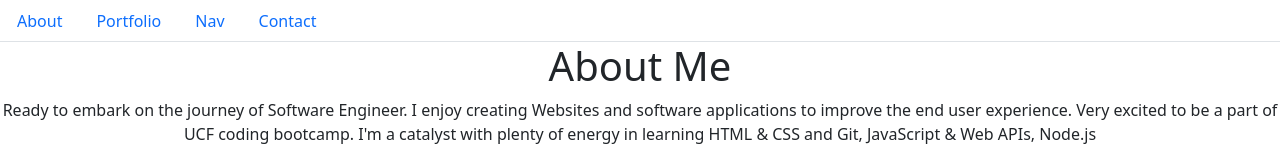
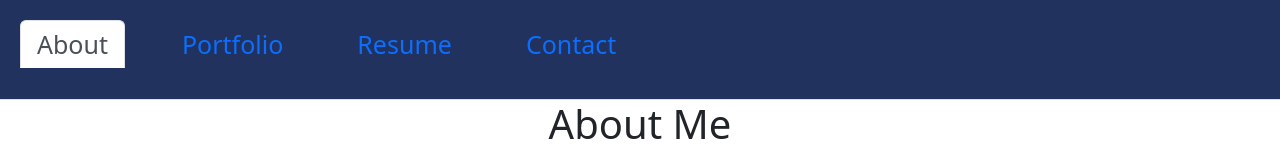
Before and after one commit to oliverLo78/20-portfolio, a React (Create React App) app in the folder react-portfolio/: page / in a window 1280 px wide. Shown: the top 160 px of the page. Built offline with nearby package versions, Linux system fonts and the light colour scheme; grey boxes are pictures that could not be loaded.

Commit message:
added css to header

```diff
--- a/react-portfolio/src/App.js
+++ b/react-portfolio/src/App.js
@@ -1,9 +1,10 @@
 // First we import 'useState' with React hook method that are immediately available to components
 import React, { useState } from 'react';
 import './App.css';
+import './components/NavTabs/index';
 
 // Importing components from the components folder
-// import Nav from './components/Nav';
+ //import Nav from './components/Nav';
 import NavTabs from './components/NavTabs';
 
 import About from './components/About';
@@ -23,6 +24,7 @@ function App() {
         showProjects={() => setPageIndex(1)}
         showResume={() => setPageIndex(2)}
         showContact={() => setPageIndex(3)}
+        pageIndex = {pageIndex}
       />
       {pageIndex === 0 ? (
         <About />
--- a/react-portfolio/src/components/NavTabs.js
+++ /dev/null
@@ -1,57 +0,0 @@
-import React from 'react';
-
-
-// TODO: Add a comment explaining how we are able to extract the key value pairs from props
-
-function NavTabs({ currentPage, handlePageChange }) {
-  return (
-    <ul className="nav nav-tabs">
-      <li className="nav-item">
-        <a
-          href="/About"
-          onClick={() => handlePageChange('About')}
-          //*  TODO: BONUS: Add a comment explaining what kind of operator this is and what it is checking for
-
-          className={currentPage === 'About' ? 'nav-link active' : 'nav-link'}
-        >
-          About
-        </a>
-      </li>
-      <li className="nav-item">
-        <a
-          href="/Portfolio"
-          onClick={() => handlePageChange('Portfolio')}
-          //  TODO: Add a comment explaining what this logic is doing
-
-          className={currentPage === 'Portfolio' ? 'nav-link active' : 'nav-link'}
-        >
-          Portfolio
-        </a>
-      </li>
-      <li className="nav-item">
-        <a
-          href="/Nav"
-          onClick={() => handlePageChange('Nav')}
-          //  TODO: Add a comment explaining what this logic is doing
-
-          className={currentPage === 'Nav' ? 'nav-link active' : 'nav-link'}
-        >
-          Nav
-        </a>
-      </li>
-      <li className="nav-item">
-        <a
-          href="/Contact"
-          //  TODO: Add a comment explaining what this logic is doing
-
-          onClick={() => handlePageChange('Contact')}
-          className={currentPage === 'Contact' ? 'nav-link active' : 'nav-link'}
-        >
-          Contact
-        </a>
-      </li>
-    </ul>
-  );
-}
-
-export default NavTabs;
--- a/react-portfolio/src/styles/NavTabs.css
+++ b/react-portfolio/src/components/NavTabs/NavTabs.css
@@ -1,4 +1,4 @@
-.navbar {
+.nav, nav-tabs {
     width: 100%;
     height: 100px;
     background: #21325e;
@@ -13,7 +13,7 @@
     color: white;
   }
 
-  .navbar a {
+  .nav-item {
     color: white;
     text-decoration: none;
     margin: 20px;
--- /dev/null
+++ b/react-portfolio/src/components/NavTabs/index.jsx
@@ -0,0 +1,53 @@
+import React from 'react';
+import './NavTabs.css';
+
+
+// TODO: Add a comment explaining how we are able to extract the key value pairs from props
+
+function NavTabs({ showProjects, showAbout, showResume, showContact, pageIndex }) {
+  return (
+    <ul className="nav nav-tabs">
+      <li className="nav-item">
+        <h1
+          onClick={() => showAbout}
+
+          //*  TODO: BONUS: Add a comment explaining what kind of operator this is and what it is checking for
+          className={pageIndex === 0 ? 'nav-link active' : 'nav-link'}
+        >
+          About
+        </h1>
+      </li>
+      <li className="nav-item">
+        <h1
+          onClick={() => showProjects}
+
+          //  TODO: Add a comment explaining what this logic is doing
+          className={pageIndex === 1 ? 'nav-link active' : 'nav-link'}
+        >
+          Portfolio
+        </h1>
+      </li>
+      <li className="nav-item">
+        <h1
+          onClick={() => showResume}
+          //  TODO: Add a comment explaining what this logic is doing
+          className={pageIndex === 2 ? 'nav-link active' : 'nav-link'}
+        >
+          Resume
+        </h1>
+      </li>
+      <li className="nav-item">
+        <h1
+          //  TODO: Add a comment explaining what this logic is doing
+
+          onClick={() => showContact}
+          className={pageIndex === 3 ? 'nav-link active' : 'nav-link'}
+        >
+          Contact
+        </h1>
+      </li>
+    </ul>
+  );
+}
+
+export default NavTabs;
```
Also changed, not shown: react-portfolio/src/components/Nav/index.jsx (deleted, +0 -27 lines).
